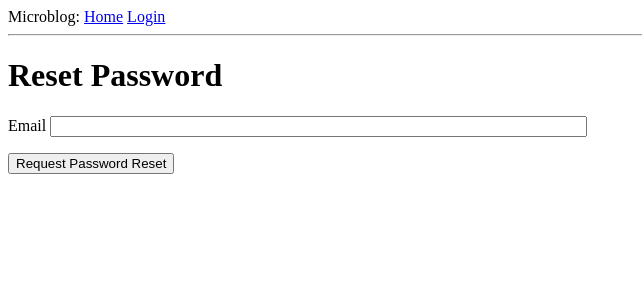
After one commit to tzinas/web_training, a Flask app: page /reset_password_request in a window 1280 px wide. The commit adds this page. Shown: the top 300 px of the page, without its empty margins (0-642 px from the left). Run offline with Flask 2, Linux system fonts and the light colour scheme.

Commit message:
Forget Password Feature

```diff
--- a/microblog/app/__init__.py
+++ b/microblog/app/__init__.py
@@ -8,6 +8,7 @@ from flask_migrate import Migrate
 from flask_login import LoginManager
 from logging.handlers import SMTPHandler
 from logging.handlers import RotatingFileHandler
+from flask_mail import Mail
 
 
 app = Flask(__name__)
@@ -16,6 +17,7 @@ db = SQLAlchemy(app)
 migrate = Migrate(app, db)
 login = LoginManager(app)
 login.login_view = 'login'
+mail = Mail(app)
 
 
 if not app.debug:
--- a/microblog/app/forms.py
+++ b/microblog/app/forms.py
@@ -9,11 +9,13 @@ class PostForm(FlaskForm):
         DataRequired(), Length(min=1,max=140)])
     submit = SubmitField('Post')
 
+
 class LoginForm(FlaskForm):
     username = StringField('Username', validators=[DataRequired()])
     password = PasswordField('Password', validators=[DataRequired()])
     remember_me = BooleanField('Remember Me')
     submit = SubmitField('Sign In')
+
 
 class RegistrationForm(FlaskForm):
     username = StringField('Username', validators=[DataRequired()])
@@ -32,6 +34,19 @@ class RegistrationForm(FlaskForm):
         if user is not None:
             raise ValidationError('Please use a different email address.')
 
+
+class ResetPasswordRequestForm(FlaskForm):
+    email = StringField('Email', validators=[DataRequired(), Email()])
+    submit = SubmitField('Request Password Reset')
+
+
+class ResetPasswordForm(FlaskForm):
+    password = PasswordField('Password', validators=[DataRequired()])
+    password2 = PasswordField(
+        'Repeat Password', validators=[DataRequired(), EqualTo('password')])
+    submit = SubmitField('Reset Password')
+
+
 class EditProfileForm(FlaskForm):
     username = StringField('Username', validators=[DataRequired()])
     about_me = TextAreaField('About me', validators=[Length(min=0, max=140)])
--- a/microblog/app/routes.py
+++ b/microblog/app/routes.py
@@ -5,8 +5,9 @@ from flask import render_template, flash, redirect, url_for, request
 from flask_login import current_user, login_user, logout_user, login_required
 
 from app import app, db
-from app.forms import LoginForm, RegistrationForm, EditProfileForm, PostForm
+from app.forms import LoginForm, RegistrationForm, EditProfileForm, PostForm, ResetPasswordForm, ResetPasswordRequestForm
 from app.models import User, Post
+from app.email import send_password_reset_email
 
 
 @app.route('/', methods=['GET', 'POST'])
@@ -53,12 +54,6 @@ def login():
     return render_template('login.html', title='Sign In', form=form)
 
 
-@app.route('/logout')
-def logout():
-    logout_user()
-    return redirect(url_for('index'))
-
-
 @app.route('/register', methods=['GET', 'POST'])
 def register():
     if current_user.is_authenticated:
@@ -72,6 +67,44 @@ def register():
         flash('Congratulations, you are now a registered user!')
         return redirect(url_for('index'))
     return render_template('register.html', title='Register', form=form)
+
+
+@app.route('/logout')
+def logout():
+    logout_user()
+    return redirect(url_for('index'))
+
+
+@app.route('/reset_password_request', methods=['GET', 'POST'])
+def reset_password_request():
+    if current_user.is_authenticated:
+        return redirect(url_for('index'))
+    form = ResetPasswordRequestForm()
+    if form.validate_on_submit():
+        user = User.query.filter_by(email=form.email.data).first()
+        if user:
+            send_password_reset_email(user)
+        flash('Check your email for the instructions to reset your password')
+        return redirect(url_for('login'))
+    return render_template('reset_password_request.html',
+        title='Reset Password', form=form)
+
+
+@app.route('/reset_password/<token>', methods=['GET', 'POST'])
+def reset_password(token):
+    if current_user.is_authenticated:
+        return redirect(url_for('index'))
+    user = User.verify_reset_password_token(token)
+    if not user:
+        return redirect(url_for('index'))
+    form = ResetPasswordForm()
+    if form.validate_on_submit():
+        user.set_password(form.password.data)
+        db.session.commit()
+        flash('Your password has been reset')
+        return redirect(url_for('login'))
+    return render_template('reset_password.html', form=form)
+
 
 
 @app.route('/user/<username>')
--- a/microblog/app/templates/login.html
+++ b/microblog/app/templates/login.html
@@ -21,5 +21,6 @@
         <p>{{ form.remember_me() }} {{ form.remember_me.label }}</p>
         <p>{{ form.submit() }}</p>
     </form>
-    <p>New User? <a href="{{ url_for('register') }}">Click to Register!</a></p>
+    <a href="{{ url_for('register') }}">Click to Register!</a>
+    <a href = "{{ url_for('reset_password_request') }}">Forgot your Password</a>
 {% endblock %}
--- /dev/null
+++ b/microblog/app/templates/reset_password_request.html
@@ -0,0 +1,16 @@
+{% extends "base.html" %}
+
+{% block content %}
+    <h1>Reset Password</h1>
+    <form action="" method="post">
+        {{ form.hidden_tag() }}
+        <p>
+            {{ form.email.label }}
+            {{ form.email(size=64) }}
+            {% for error in form.email.errors %}
+            <span style="color: red;">[{{ error }}]</span>
+            {% endfor %}
+        </p>
+        <p>{{ form.submit() }}</p>
+    </form>
+{% endblock %}
```
Also changed, not shown: microblog/app/email.py (added, +21 -0 lines), microblog/app/models.py (+21 -3 lines), microblog/app/templates/email/reset_password.html (added, +12 -0 lines), microblog/app/templates/email/reset_password.txt (added, +11 -0 lines), microblog/app/templates/reset_password.html (added, +25 -0 lines).
